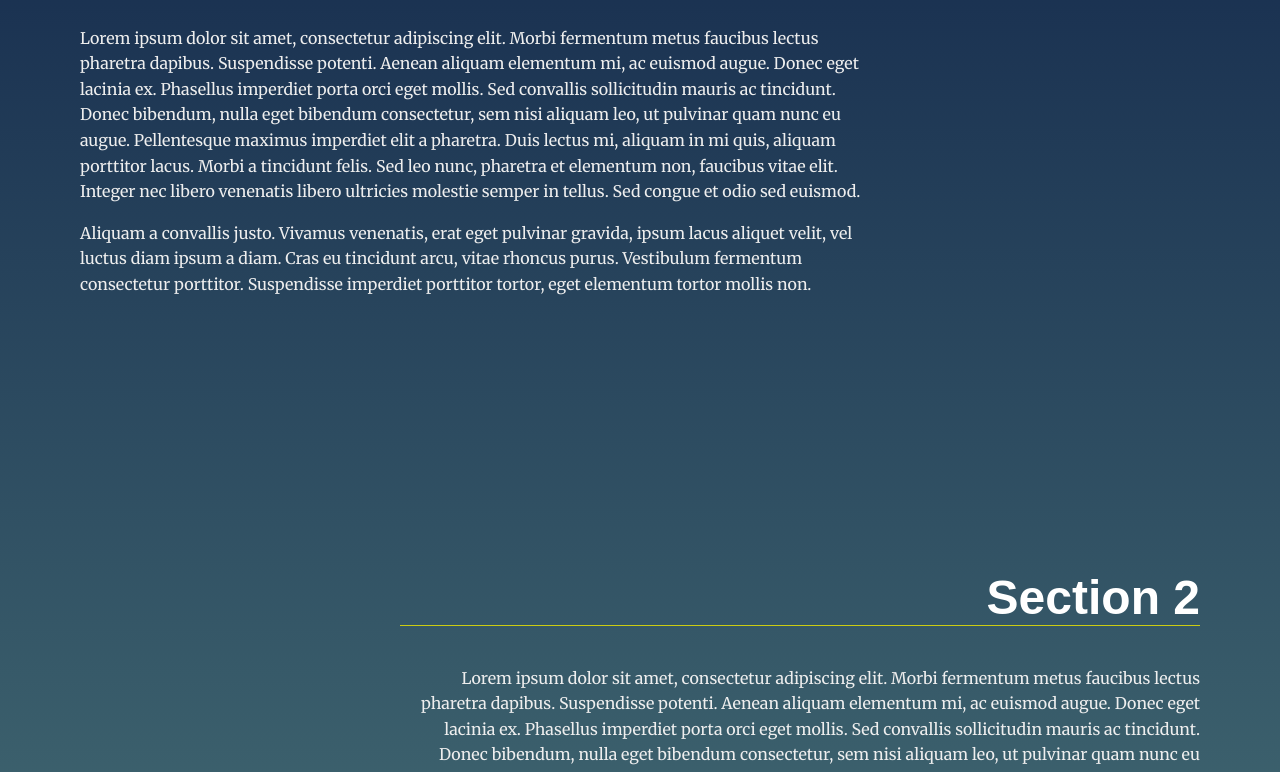
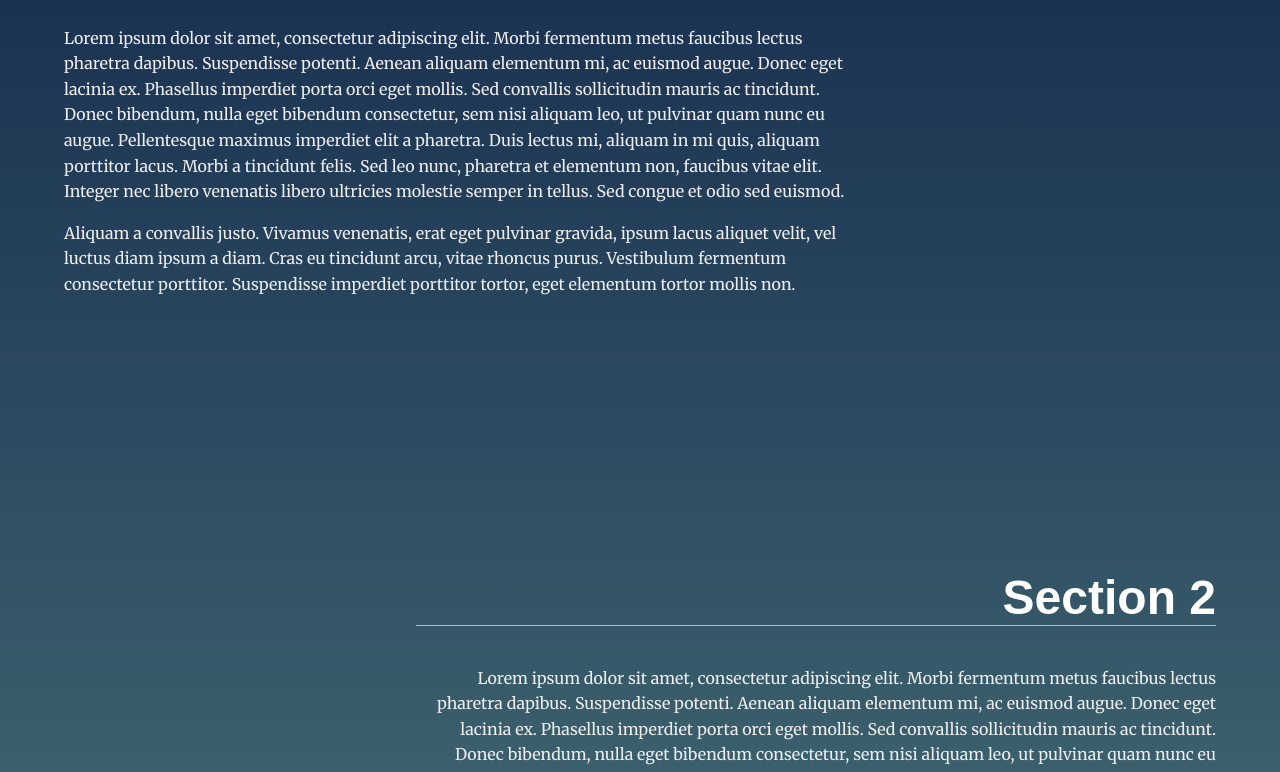
Before and after one commit to atinybeardedman/udacity-landing-page, a plain HTML site: page index.html in a window 1280 px wide. Shown: the part 645-1417 px from the top of the page. Drawn offline with Linux system fonts and the light colour scheme.

Commit message:
feat: removed unnecessary gutter from main

```diff
--- a/css/styles.css
+++ b/css/styles.css
@@ -49,7 +49,7 @@ p {
 
 /* ---- Layout Rules ---- */
 main {
-  margin: 10vh 1em 10vh;
+  margin: 10vh 0;
 }
 
 .main-hero {
```
